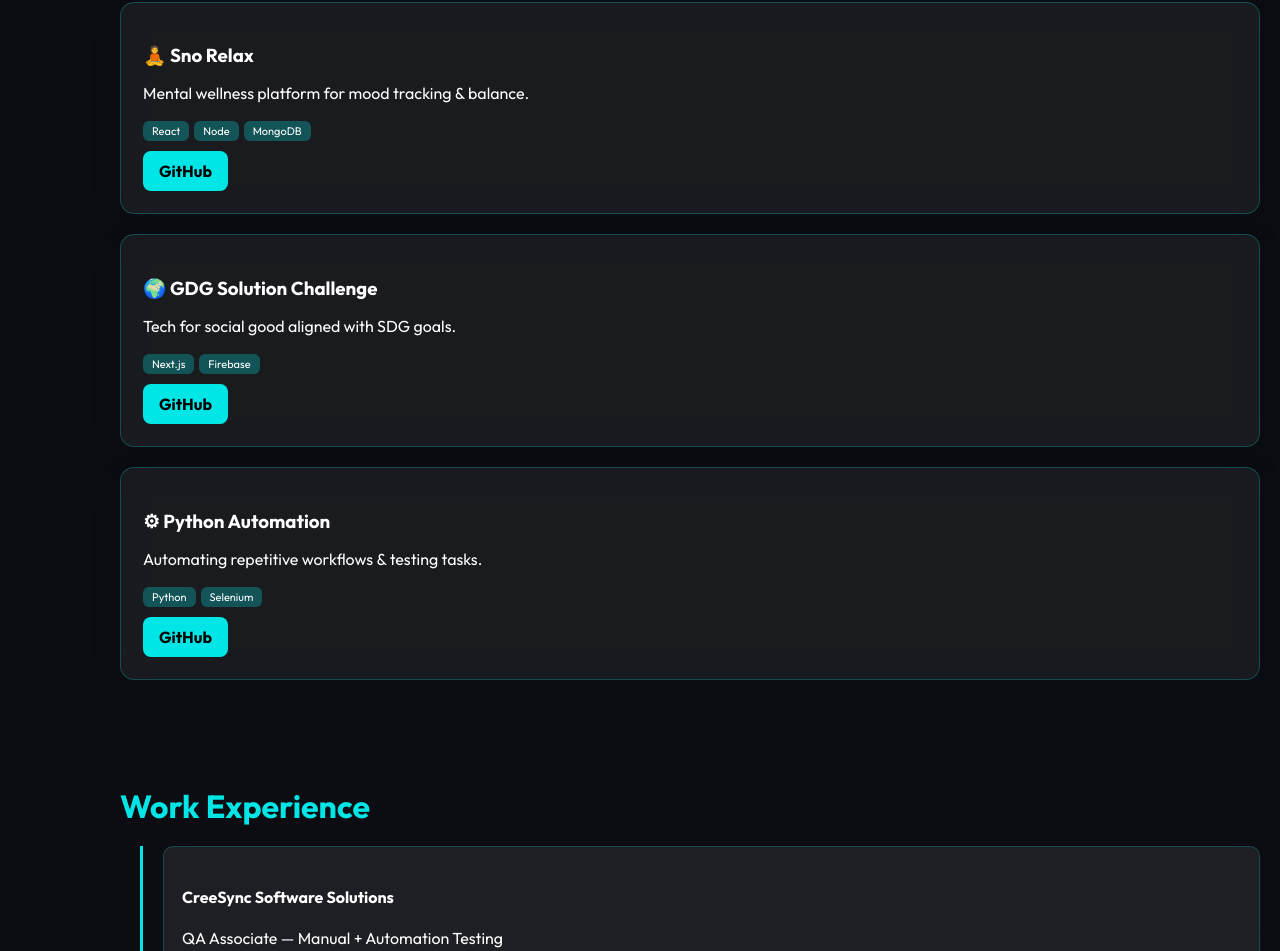
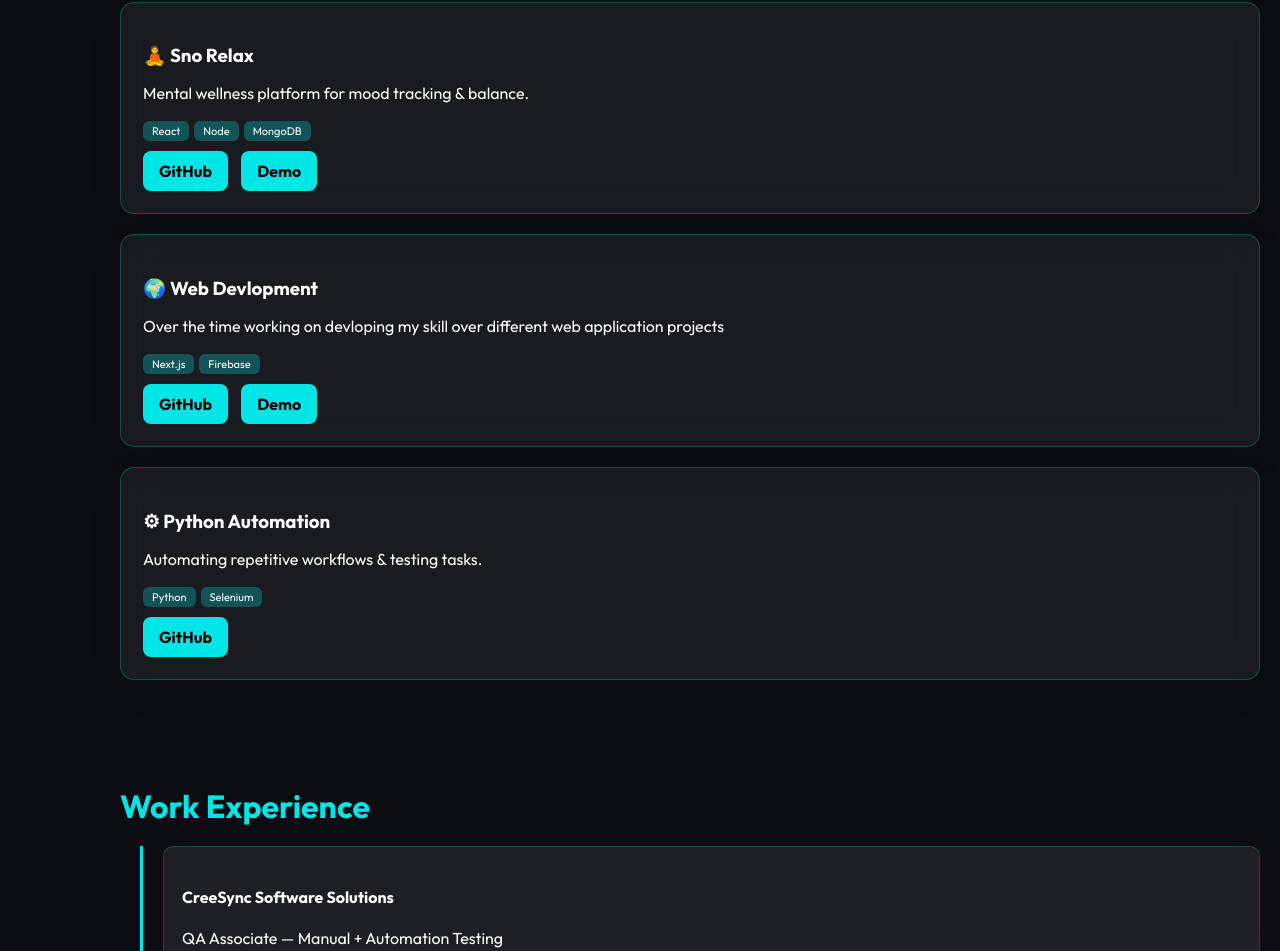
Before and after one commit to kuro-shiv/Portfolio, a plain HTML site: page index.html in a window 1280 px wide. Shown: the part 972-1923 px from the top of the page. Drawn offline with Linux system fonts and the light colour scheme.

Commit message:
some project added

```diff
--- a/index.html
+++ b/index.html
@@ -97,20 +97,22 @@
     <p>Mental wellness platform for mood tracking & balance.</p>
     <div class="tech-badges"><span>React</span><span>Node</span><span>MongoDB</span></div>
     <a href="https://github.com/kuro-shiv/sno-relax-client" target="_blank" class="btn-project">GitHub</a>
+    <a href="https://sno-relax-client.vercel.app/" target="_blank" class="btn-Demo">Demo</a>
   </div>
 
   <div class="project-card">
-    <h3>🌍 GDG Solution Challenge</h3>
-    <p>Tech for social good aligned with SDG goals.</p>
+    <h3>🌍 Web Devlopment</h3>
+    <p>Over the time working on devloping my skill over different web application projects</p>
     <div class="tech-badges"><span>Next.js</span><span>Firebase</span></div>
-    <a href="https://github.com/kuro-shiv/GDG-solution-Challenge" target="_blank" class="btn-project">GitHub</a>
+    <a href="https://github.com/kuro-shiv/Web_Devlopment" target="_blank" class="btn-project">GitHub</a>
+    <a href="https://kuro-shiv.github.io/Web_Devlopment/" target="_blank" class="btn-Demo">Demo</a>
   </div>
 
   <div class="project-card">
     <h3>⚙ Python Automation</h3>
     <p>Automating repetitive workflows & testing tasks.</p>
     <div class="tech-badges"><span>Python</span><span>Selenium</span></div>
-    <a href="https://github.com/kuro-shiv/Python" target="_blank" class="btn-project">GitHub</a>
+    <a href="https://github.com/kuro-shiv/Summer-Bootcamp-Training-Project" target="_blank" class="btn-project">GitHub</a>
   </div>
 </section>
 
@@ -201,7 +203,7 @@
 <section class="fade-in">
 <h2>GitHub Stats</h2>
 <div class="github-grid">
-<img src="https://github-readme-streak-stats.herokuapp.com/?user=kuro-shiv&theme=tokyonight" alt="GitHub Streak Stats" style="width: 50%;">
+<img src="https://github-readme-streak-stats.herokuapp.com/?user=kuro-shiv&theme=tokyonight" alt="GitHub Streak Stats loading" style="width: 50%;">
 </div>
 </section>
 
@@ -213,14 +215,14 @@
   <div class="contact-info">
     <div class="contact-item">
       <div class="contact-header">
-        <i class="fa fa-envelope"></i><span class="label">Email</span>
+        <i class="fa fa-envelope"></i><span class="label"> Email</span>
       </div>
       <a href="mailto:dubeysk2003@gmail.com">dubeysk2003@gmail.com</a>
     </div>
 
     <div class="contact-item">
       <div class="contact-header">
-        <i class="fa fa-whatsapp"></i><span class="label">WhatsApp</span>
+        <i class="fa fa-whatsapp"></i><span class="label"> WhatsApp</span>
       </div>
       <a href="https://wa.me/918299142475" target="_blank">+91 8299142475</a>
     </div>
--- a/styles.css
+++ b/styles.css
@@ -276,6 +276,20 @@ hr {
   border-radius: 6px;
 }
 
+.btn-Demo {
+  text-decoration: none;
+  display: inline-block;
+  margin-top: 12px;
+  background: var(--primary);
+  color: #000;
+  font-weight: 700;
+  padding: 10px 16px;
+  border-radius: 8px;
+  transition: .3s;
+  align-items: self-end;
+  margin-left: 10px;
+}
+
 .btn-project {
   text-decoration: none;
   display: inline-block;
```
